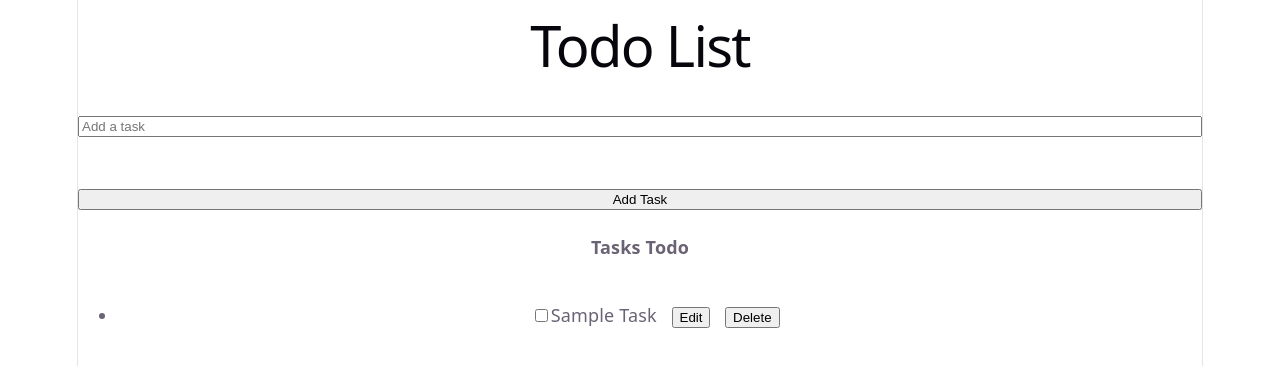
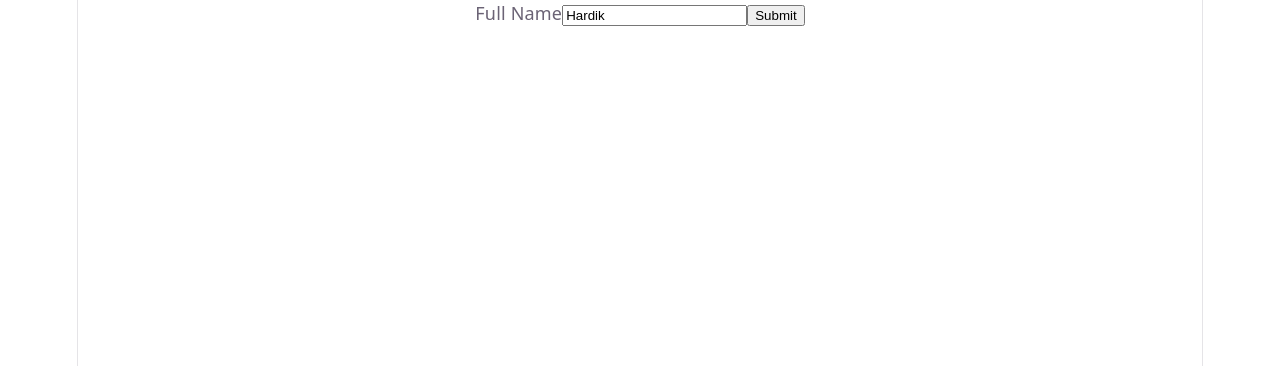
Before and after one commit to soodhardik31-cmyk/React-practice-part2, a React (Vite) app: page / in a window 1280 px wide. Shown: the top 366 px of the page. Built offline with nearby package versions, Linux system fonts and the light colour scheme.

Commit message:
learning form concept

```diff
--- a/package.json
+++ b/package.json
@@ -11,7 +11,8 @@
   },
   "dependencies": {
     "react": "^19.3.1",
-    "react-dom": "^19.3.1"
+    "react-dom": "^19.3.1",
+    "uuidv4": "^6.2.13"
   },
   "devDependencies": {
     "@eslint/js": "^10.0.1",
--- a/src/App.jsx
+++ b/src/App.jsx
@@ -4,11 +4,12 @@ import reactLogo from './assets/react.svg'
 import viteLogo from './assets/vite.svg'
 import TodoList from "./TodoList.jsx";
 import './App.css'
+import Form from './Form.jsx'
 
 function App() {
     return(
       <>
-        <TodoList />
+        <Form/>
       </>
     )
 }
--- /dev/null
+++ b/src/Form.jsx
@@ -0,0 +1,22 @@
+import { useState } from 'react';
+
+export default function Form () {
+    const [fullName, setFullName] = useState("Hardik");
+
+    let handleNameChange = (e) => {
+        setFullName(e.target.value);
+    }
+    return(
+        <>
+            <form>
+                <label htmlFor="username">Full Name</label>
+                <input  type="text"
+                    placeholder="enter full name"
+                    value={fullName}
+                    onChange={handleNameChange}
+                    id="username"/>
+                <button>Submit</button>
+            </form>
+        </>
+    )
+}
```
Also changed, not shown: 1 other file (tests, documents, lock files or other folders).
